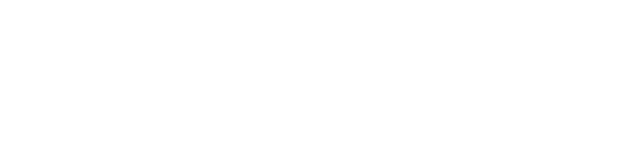
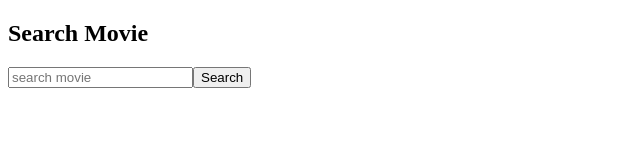
Before and after one commit to acciojob/movie-search-saurabhanand96310, a React app: page / in a window 1280 px wide. Shown: the whole page, without its empty margins (0-640 px from the left). Built offline with nearby package versions, Linux system fonts and the light colour scheme.

Commit message:
completed

```diff
--- a/src/components/App.js
+++ b/src/components/App.js
@@ -1,11 +1,37 @@
-
-import React from "react";
+import 'regenerator-runtime/runtime';
+import React, { useState } from "react";
 import './../styles/App.css';
 
 const App = () => {
+   const [inputValue,setinputValue]=useState("")
+   const [movies,setMovies]=useState([])
+
+
+   const movieList=async()=>{
+    const response=await fetch(`https://www.omdbapi.com/?t=${inputValue.toLowerCase()}&apikey=99eb9fd1&`)
+    const value=await response.json();
+    console.log(value)
+      setMovies([value]);
+   }
+
   return (
     <div>
         {/* Do not remove the main div */}
+        <h2>Search Movie</h2>
+        <input placeholder="search movie" onChange={(e)=>setinputValue(e.target.value)}></input>
+        <button onClick={movieList}>Search</button>
+         {
+          movies ? movies.map((movie,index)=>(
+            <ul key={index}>
+
+              <li style={{gap:"10px",margin:""}}>{movie.Title}</li>
+              <img src={movie.Poster}/>
+              </ul>
+          )):(
+            <p className="error">Invalid movie name. Please try again</p>
+
+         )}
+
     </div>
   )
 }
--- a/src/index.js
+++ b/src/index.js
@@ -1,3 +1,4 @@
+
 import React from "react";
 import ReactDOM from "react-dom";
 import App from "./components/App";
```
Also changed, not shown: package.json (+6 -3 lines), dist/index.html, dist/index_bundle.js, 1 other file.
